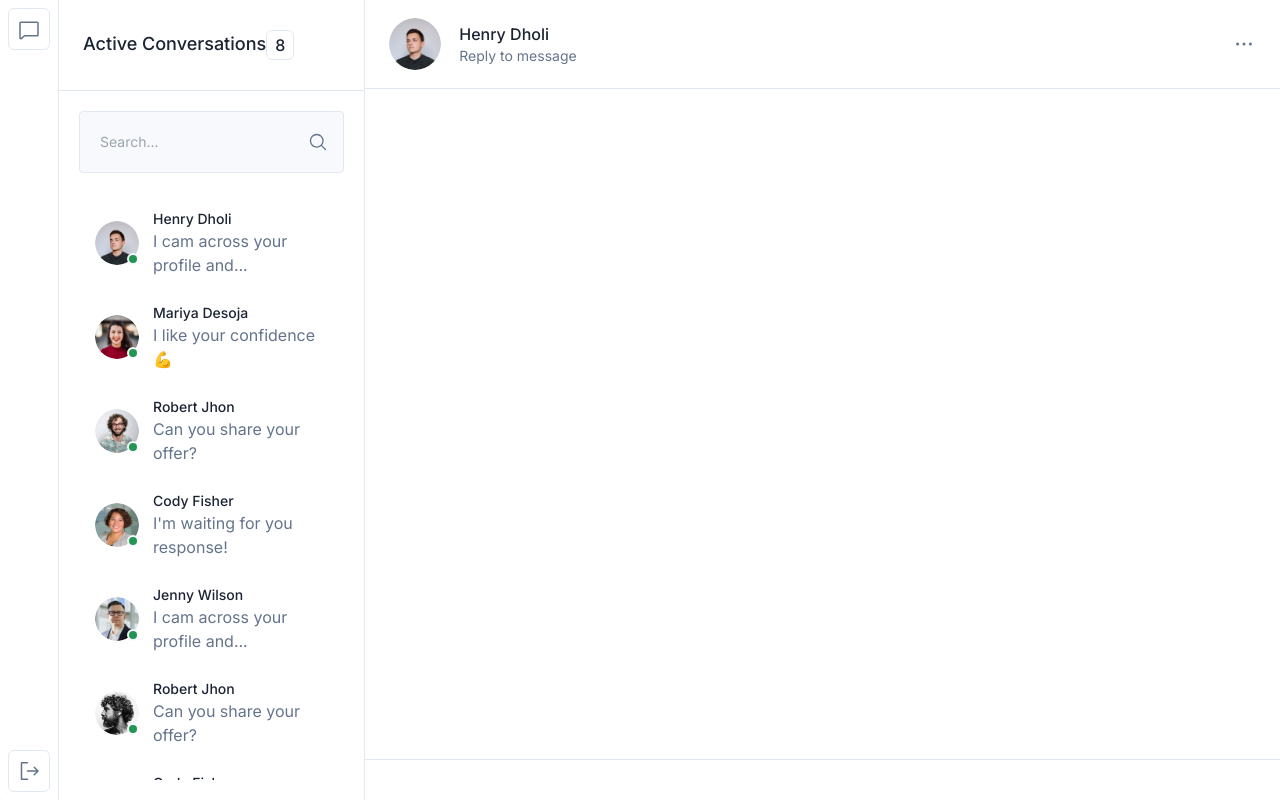
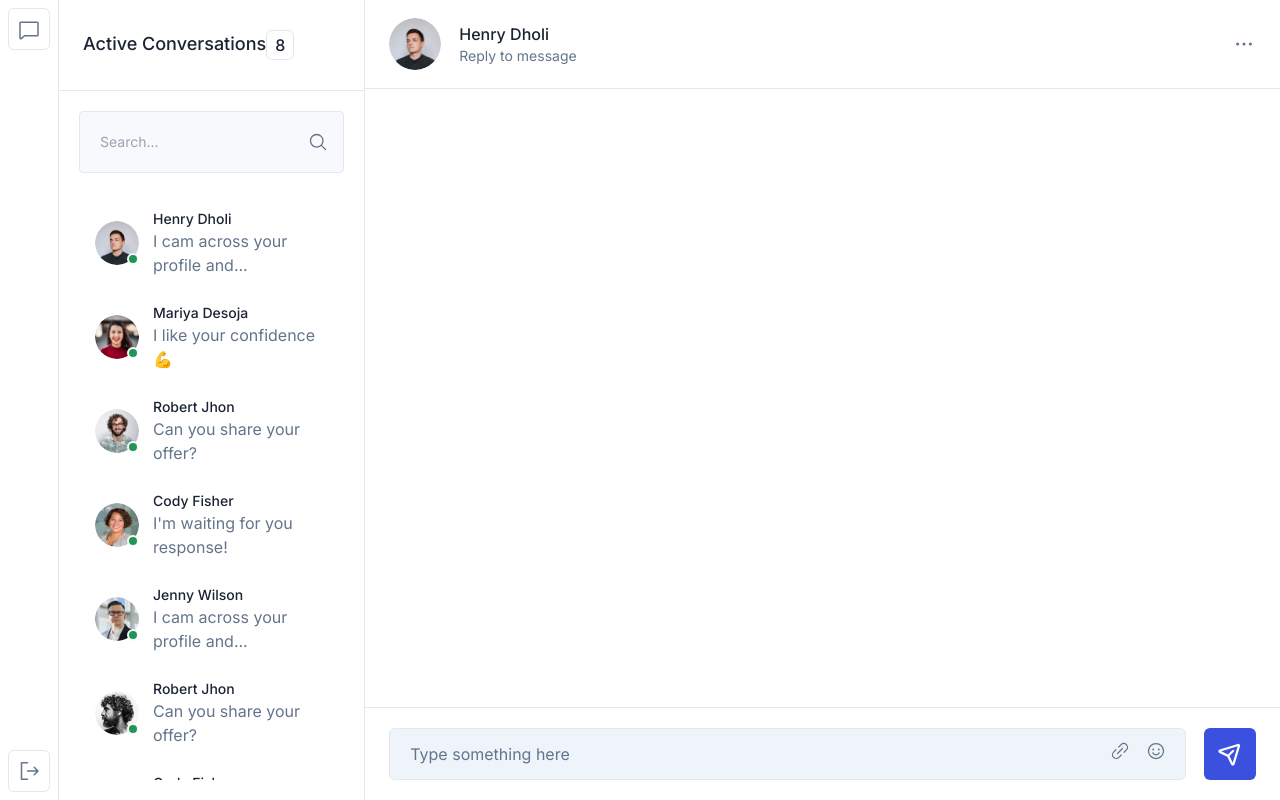
Before and after one commit to matthewmcroberts/ChatApp, a React (Vite) app: page / in a window 1280 px wide. Built offline with nearby package versions, Linux system fonts and the light colour scheme.

Commit message:
working on chat form

```diff
--- a/src/section/chat/Inbox.jsx
+++ b/src/section/chat/Inbox.jsx
@@ -1,7 +1,7 @@
 import React from 'react'
 
 import User01 from "../../images/user/user-01.png"
-import { DotsThree } from '@phosphor-icons/react'
+import { DotsThree, LinkSimple, PaperPlaneTilt, Smiley } from '@phosphor-icons/react'
 
 export default function Inbox() {
   return (
@@ -33,9 +33,25 @@
 
         {/* Input */}
         <div className="sticky bottom-0 border-t border-stroke bg-white px-6 py-5 dark:border-strokedark dark:bg-boxdark">
+            <form className="flex items-center justify-between space-x-4.5">
+                <div className="relative w-full">
+                    <input type="text" placeholder="Type something here" className="h-13 w-full rounded-md border border-stroke bg-gray pl-5 pr-19 text-black placeholder-body outline-none focus:border-primary dark:border-strokedark dark:bg-boxdark-2 dark:text-white"/>
 
+                    <div className="absolute right-5 top-1/2 -translate-y-1/2 items-center justify-end space-x-4">
+                        <button className="hover:text-primary">
+                            <LinkSimple size={20} />
+                        </button>
+                        <button className="hover:text-primary">
+                            <Smiley size={20} />
+                        </button>
+                    </div>
+                </div>
+
+                <button className="flex items-center justify-center h-13 max-w-13 w-full rounded-md bg-primary text-white hover:bg-opacity-90">
+                    <PaperPlaneTilt size={24} weight="bold"/>
+                </button>
+            </form>
         </div>
-
     </div>
   )
 }
```
